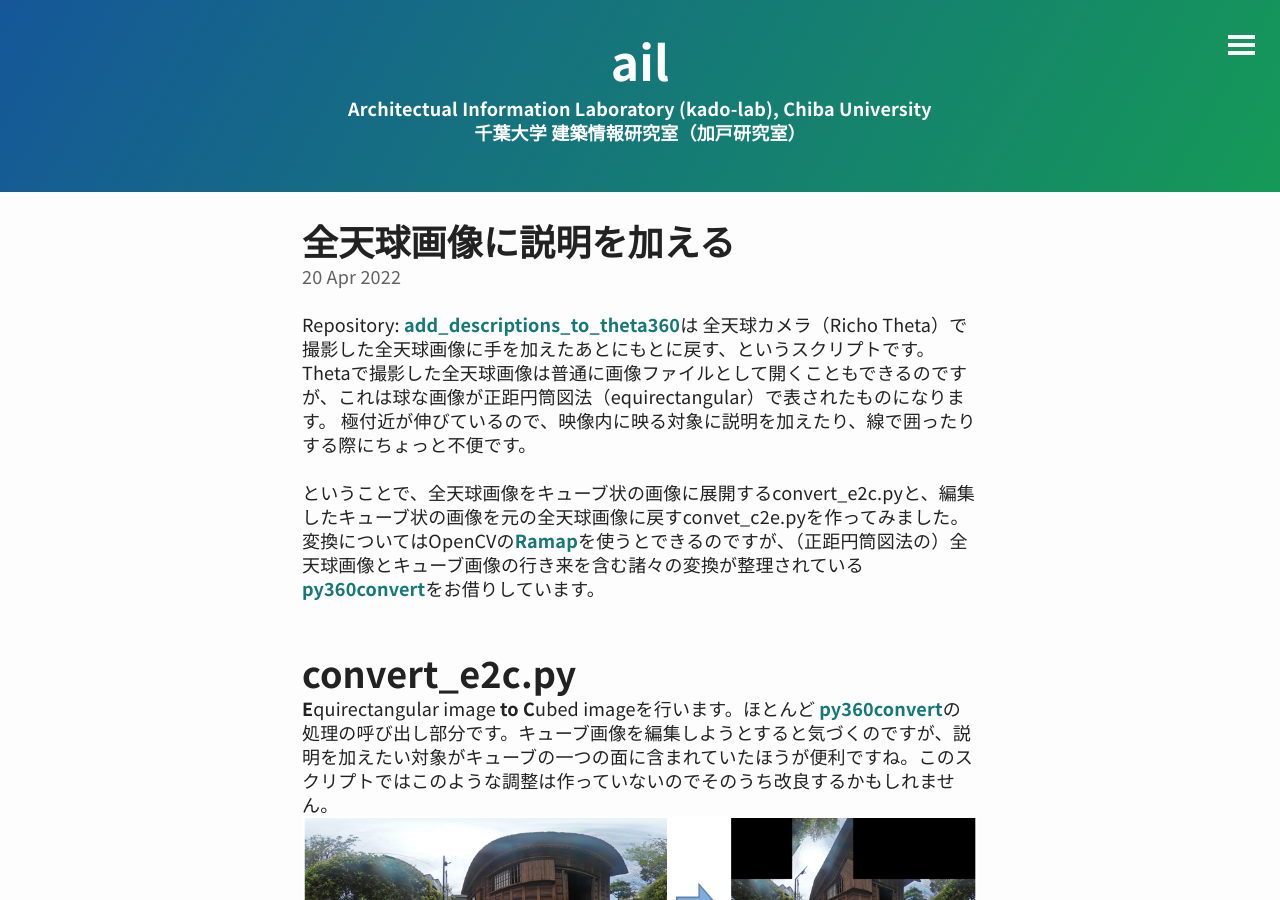
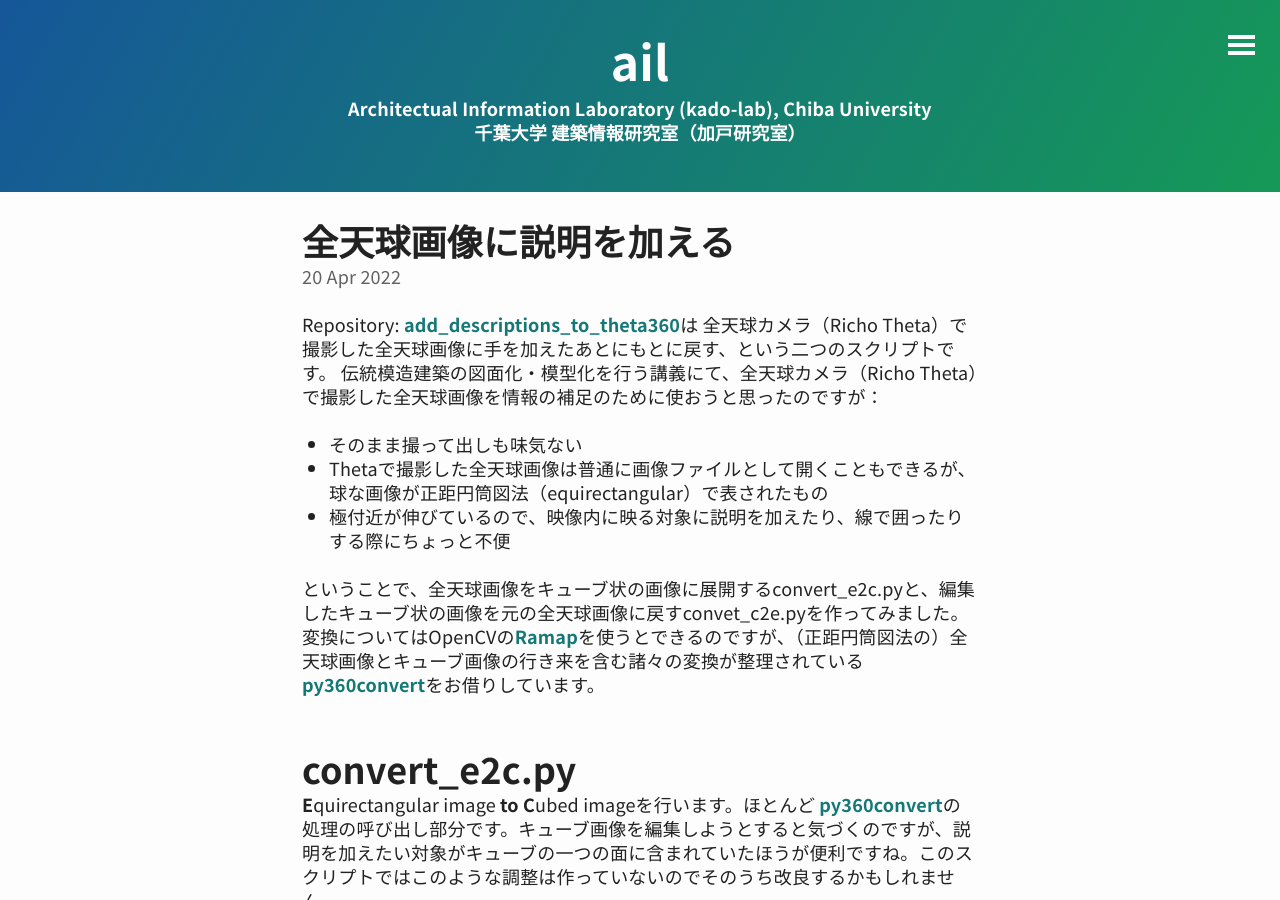
Before and after one commit to ail-and-colleagues/ail-and-colleagues.github.io, a Jekyll site: the page built from _posts/2022-04-20-全天球画像に説明を加える.md, in a window 1280 px wide and 900 px high. Built offline with Jekyll 4.4.1, drawn with Linux system fonts in a browser that asks for light colours.

Commit message:
fix thumb image

```diff
--- a/_posts/2022-04-20-全天球画像に説明を加える.md
+++ b/_posts/2022-04-20-全天球画像に説明を加える.md
@@ -1,13 +1,15 @@
 ---
 title: 全天球画像に説明を加える
-thumb: /img/2021/theta-sample.png
+thumb: /img/2022/theta-sample.png
 outline: 伝統模造建築の図面化・模型化を行う講義にて、全天球カメラ（Richo Theta）で撮影した全天球画像を情報の補足のために使おうと思ったのですが、そのまま撮って出しも味気ない…。ということで、説明を加えたり人物をマスクするために、一旦キューブ状に展開し、編集後にもとに戻すということをしています。
 ---
 
 Repository: [add_descriptions_to_theta360](https://github.com/ail-and-colleagues/add_descriptions_to_theta360)は
-全天球カメラ（Richo Theta）で撮影した全天球画像に手を加えたあとにもとに戻す、というスクリプトです。
-Thetaで撮影した全天球画像は普通に画像ファイルとして開くこともできるのですが、これは球な画像が正距円筒図法（equirectangular）で表されたものになります。
-極付近が伸びているので、映像内に映る対象に説明を加えたり、線で囲ったりする際にちょっと不便です。
+全天球カメラ（Richo Theta）で撮影した全天球画像に手を加えたあとにもとに戻す、という二つのスクリプトです。
+伝統模造建築の図面化・模型化を行う講義にて、全天球カメラ（Richo Theta）で撮影した全天球画像を情報の補足のために使おうと思ったのですが：
+- そのまま撮って出しも味気ない
+- Thetaで撮影した全天球画像は普通に画像ファイルとして開くこともできるが、球な画像が正距円筒図法（equirectangular）で表されたもの
+- 極付近が伸びているので、映像内に映る対象に説明を加えたり、線で囲ったりする際にちょっと不便
 
 ということで、全天球画像をキューブ状の画像に展開するconvert_e2c.pyと、編集したキューブ状の画像を元の全天球画像に戻すconvet_c2e.pyを作ってみました。変換についてはOpenCVの[Ramap](https://docs.opencv.org/3.4/d1/da0/tutorial_remap.html)を使うとできるのですが、（正距円筒図法の）全天球画像とキューブ画像の行き来を含む諸々の変換が整理されている[
 py360convert](https://github.com/sunset1995/py360convert)をお借りしています。
```
